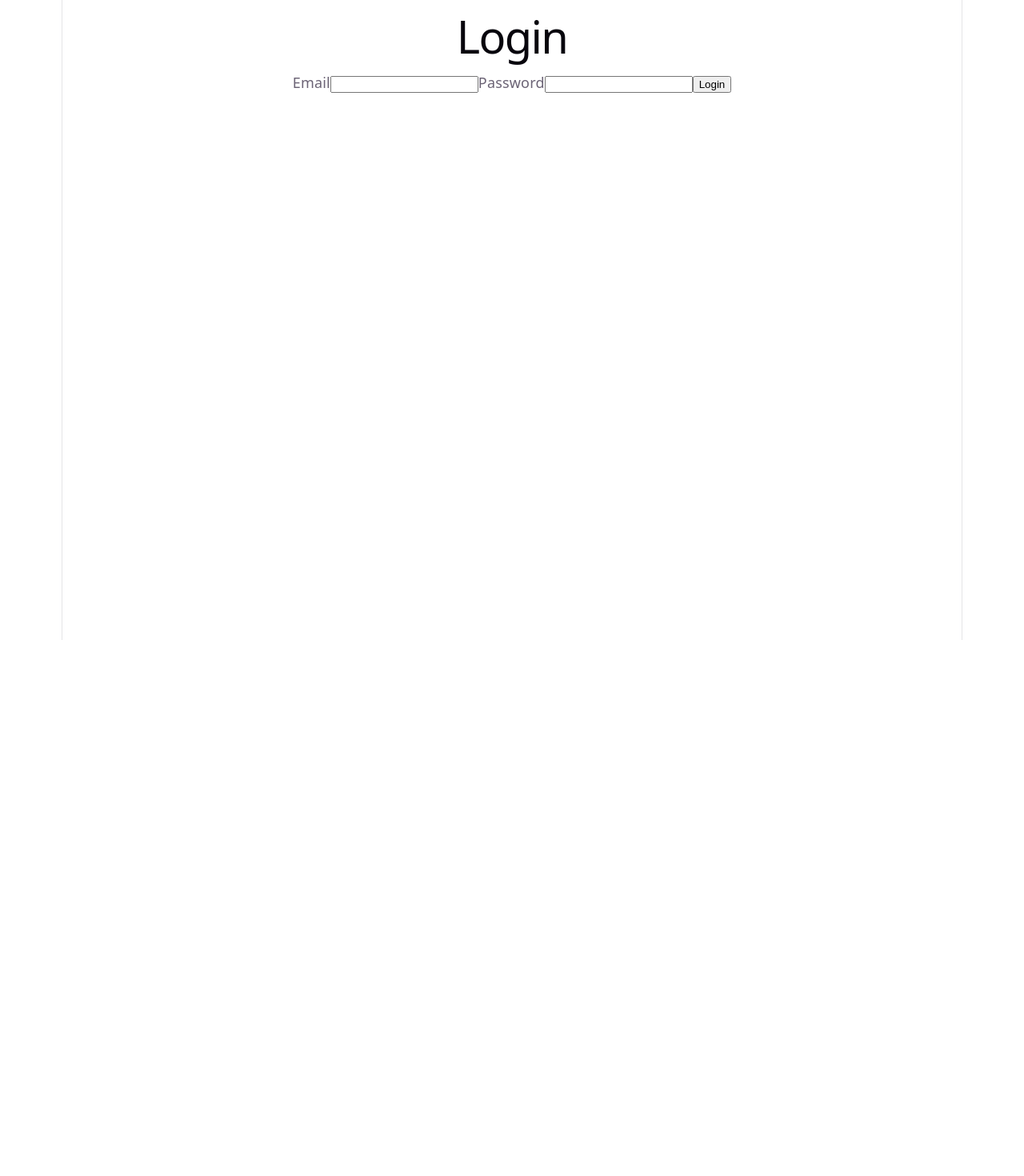
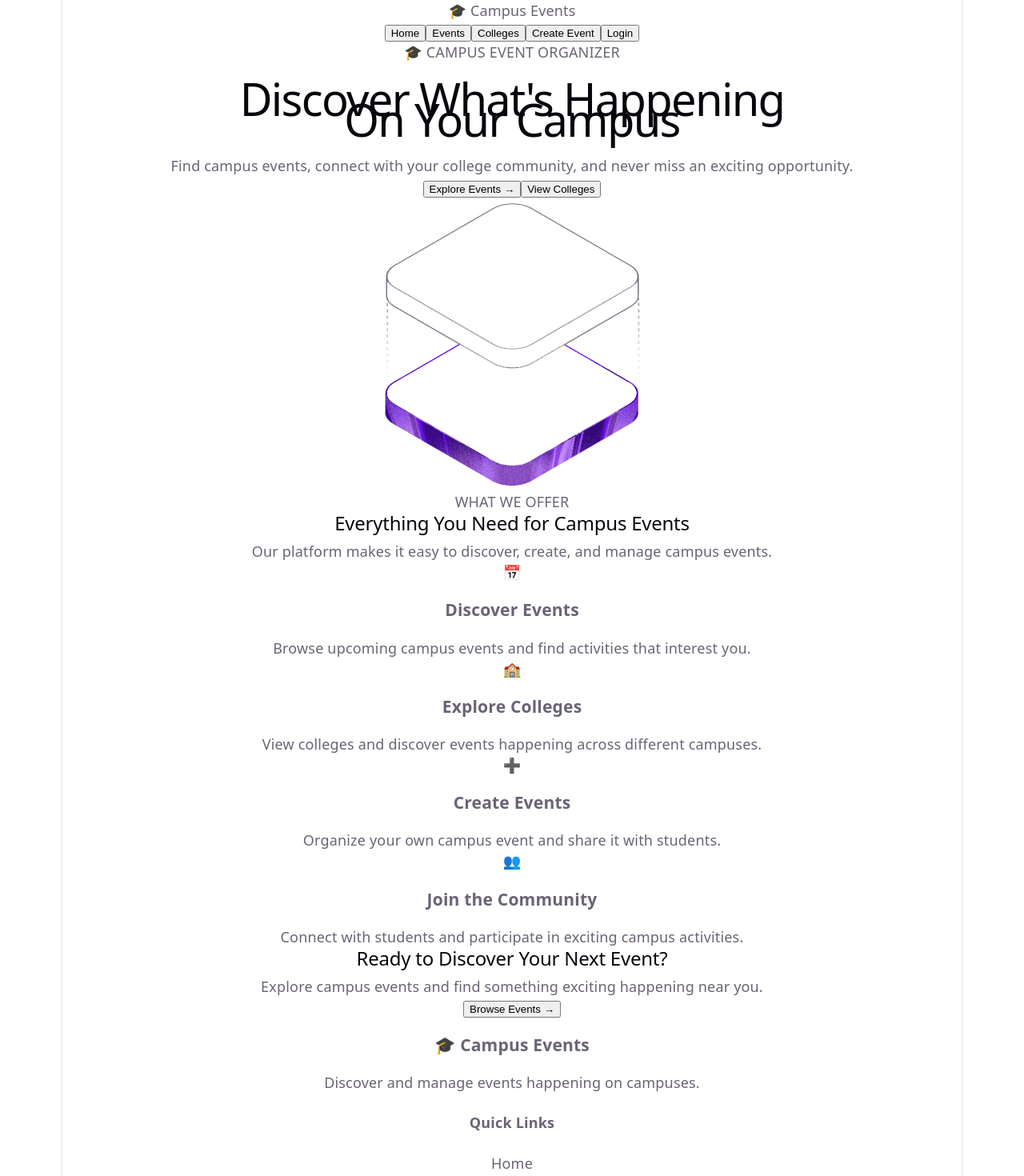
Before and after one commit to Jsangha3780/Milestone5, a React (Vite) app in the folder client/: page / in a window 1280 px wide. Shown: the top 1470 px of the page at 80% size. Before the commit the page ends 800 px from the top, so only its background shows below. Built offline with nearby package versions, Linux system fonts and the light colour scheme.

Commit message:
Improve home page and app.tsx

```diff
--- a/client/src/App.tsx
+++ b/client/src/App.tsx
@@ -1,28 +1,81 @@
-import { useState } from 'react';
-import './App.css';
-import LoginPage from './components/LoginPage';
-import HomePage from './components/HomePage';
+import { useState } from "react";
+import "./App.css";
+
+import HomePage from "./components/HomePage";
+import Collegelist from "./components/Collegelist";
+import EventList from "./components/EventList";
+import EventForm from "./components/EventForm";
+import LoginPage from "./components/LoginPage";
 
 function App() {
-  const [token, setToken] = useState('');
-
-  const handleLogin = (newToken: string) => {
-    setToken(newToken);
-    sessionStorage.setItem('authToken', newToken);
-  };
-
-  const handleLogout = () => {
-    setToken('');
-    sessionStorage.removeItem('authToken');
-  };
+  const [page, setPage] = useState("home");
+  const [token, setToken] = useState<string>("");
 
   return (
-    <div className="app-shell">
-      {token ? (
-        <HomePage token={token} onLogout={handleLogout} />
-      ) : (
-        <LoginPage onLogin={handleLogin} />
-      )}
+    <div className="app">
+      <header className="navbar">
+        <div className="logo" onClick={() => setPage("home")}>
+          🎓 Campus Events
+        </div>
+
+        <nav>
+          <button onClick={() => setPage("home")}>Home</button>
+          <button onClick={() => setPage("events")}>Events</button>
+          <button onClick={() => setPage("colleges")}>Colleges</button>
+          <button onClick={() => setPage("create")}>Create Event</button>
+          <button
+            className="login-button"
+            onClick={() => setPage("login")}
+          >
+            Login
+          </button>
+        </nav>
+      </header>
+
+      <main>
+        {page === "home" && (
+          <HomePage
+            onExploreEvents={() => setPage("events")}
+            onViewColleges={() => setPage("colleges")}
+          />
+        )}
+
+        {page === "events" && <EventList />}
+
+        {page === "colleges" && <Collegelist />}
+
+        {page === "create" && <EventForm token={token} />}
+
+        {page === "login" && (
+          <LoginPage
+            onLogin={(t: string) => {
+              setToken(t);
+              setPage("home");
+            }}
+          />
+        )}
+      </main>
+
+      <footer className="footer">
+        <div>
+          <h3>🎓 Campus Events</h3>
+          <p>
+            Discover and manage events happening on campuses.
+          </p>
+        </div>
+
+        <div>
+          <h4>Quick Links</h4>
+          <p onClick={() => setPage("home")}>Home</p>
+          <p onClick={() => setPage("events")}>Events</p>
+          <p onClick={() => setPage("colleges")}>Colleges</p>
+        </div>
+
+        <div>
+          <h4>Campus Event Organizer</h4>
+          <p>© 2026 Campus Event Organizer</p>
+        </div>
+      </footer>
     </div>
   );
 }
--- a/client/src/components/HomePage.tsx
+++ b/client/src/components/HomePage.tsx
@@ -1,27 +1,128 @@
 interface HomePageProps {
-  token: string;
-  onLogout: () => void;
+  onExploreEvents: () => void;
+  onViewColleges: () => void;
 }
 
-function HomePage({ token, onLogout }: HomePageProps) {
+function HomePage({
+  onExploreEvents,
+  onViewColleges,
+}: HomePageProps) {
   return (
-    <main className="home-screen">
-      <h1>Campus Event Organizer</h1>
+    <div className="home-page">
 
-      <p>This is the home page.</p>
+      {/* Hero Section */}
+      <section className="hero-section">
+        <div className="hero-content">
+          <span className="hero-tag">
+            🎓 CAMPUS EVENT ORGANIZER
+          </span>
 
-      {/* Check that a token exists without displaying the actual token */}
-      {token && (
+          <h1>
+            Discover What's Happening
+            <br />
+            <span>On Your Campus</span>
+          </h1>
+
+          <p>
+            Find campus events, connect with your college community,
+            and never miss an exciting opportunity.
+          </p>
+
+          <div className="hero-buttons">
+            <button
+              className="primary-button"
+              onClick={onExploreEvents}
+            >
+              Explore Events →
+            </button>
+
+            <button
+              className="secondary-button"
+              onClick={onViewColleges}
+            >
+              View Colleges
+            </button>
+          </div>
+        </div>
+
+        <div className="hero-image">
+          <img
+            src="/src/assets/hero.png"
+            alt="Campus event"
+          />
+        </div>
+      </section>
+
+      {/* Features */}
+      <section className="features-section">
+        <div className="section-heading">
+          <span>WHAT WE OFFER</span>
+          <h2>Everything You Need for Campus Events</h2>
+          <p>
+            Our platform makes it easy to discover, create,
+            and manage campus events.
+          </p>
+        </div>
+
+        <div className="feature-grid">
+
+          <div className="feature-card">
+            <div className="feature-icon">📅</div>
+            <h3>Discover Events</h3>
+            <p>
+              Browse upcoming campus events and find activities
+              that interest you.
+            </p>
+          </div>
+
+          <div className="feature-card">
+            <div className="feature-icon">🏫</div>
+            <h3>Explore Colleges</h3>
+            <p>
+              View colleges and discover events happening
+              across different campuses.
+            </p>
+          </div>
+
+          <div className="feature-card">
+            <div className="feature-icon">➕</div>
+            <h3>Create Events</h3>
+            <p>
+              Organize your own campus event and share it
+              with students.
+            </p>
+          </div>
+
+          <div className="feature-card">
+            <div className="feature-icon">👥</div>
+            <h3>Join the Community</h3>
+            <p>
+              Connect with students and participate in
+              exciting campus activities.
+            </p>
+          </div>
+
+        </div>
+      </section>
+
+      {/* Call To Action */}
+      <section className="cta-section">
+        <h2>Ready to Discover Your Next Event?</h2>
+
         <p>
-          You are successfully logged in.
+          Explore campus events and find something exciting
+          happening near you.
         </p>
-      )}
 
-      {/* Logout button */}
-      <button type="button" onClick={onLogout}>
-        Logout
-      </button>
-    </main>
+        <button
+          className="primary-button"
+          onClick={onExploreEvents}
+        >
+          Browse Events →
+        </button>
+      </section>
+
+    </div>
   );
 }
 
```
